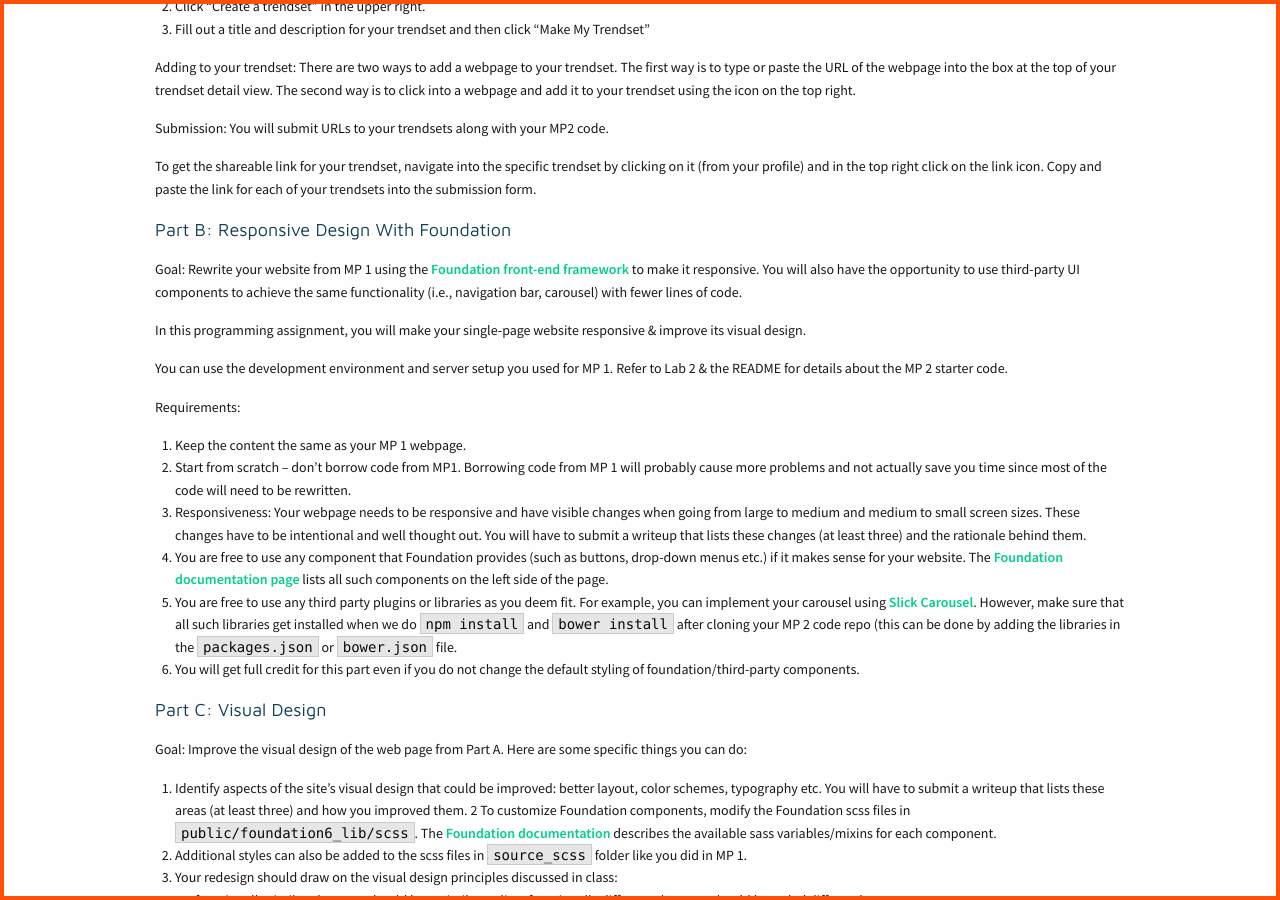
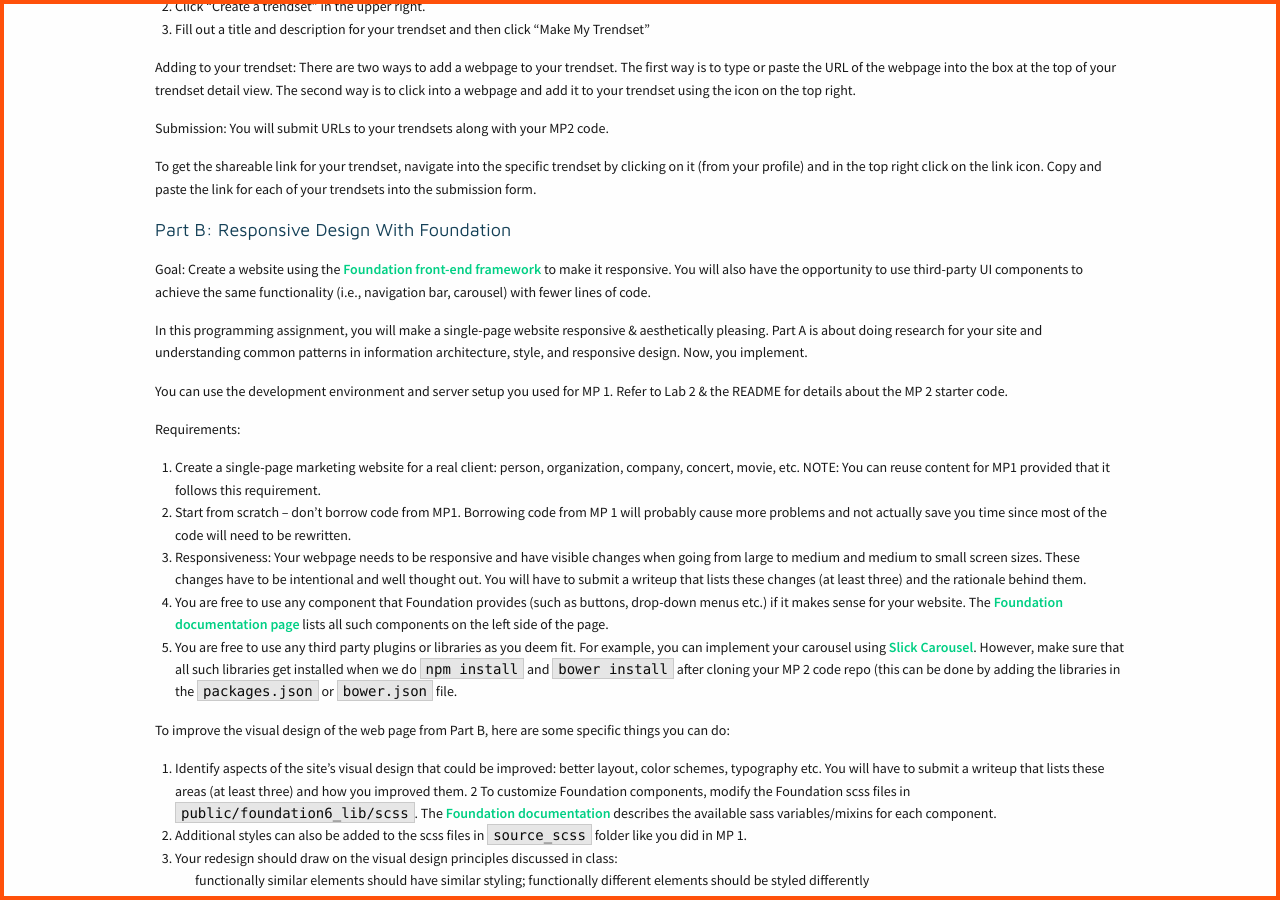
Before and after one commit to biplabdeka/fa2016, a Jekyll site: the page built from _posts/2016-2-17-MP-2.md, in a window 1280 px wide and 900 px high, scrolled down 1059 px. Built offline with Jekyll 4.4.1, drawn with Linux system fonts in a browser that asks for light colours; nearby versions of some CDN libraries.

Commit message:
Changes regarding detaching from MP1

```diff
--- a/_posts/2016-2-17-MP-2.md
+++ b/_posts/2016-2-17-MP-2.md
@@ -41,25 +41,21 @@ Submission: You will submit URLs to your trendsets along with your MP2 code.
 To get the shareable link for your trendset, navigate into the specific trendset by clicking on it (from your profile) and in the top right click on the link icon. Copy and paste the link for each of your trendsets into the submission form.
 
 <div class="section-heading">Part B: Responsive Design With Foundation</div>
-Goal: Rewrite your website from MP 1 using the [Foundation front-end framework](http://foundation.zurb.com/docs/) to make it responsive. You will also have the opportunity to use third-party UI components to achieve the same functionality (i.e., navigation bar, carousel) with fewer lines of code.
+Goal: Create a  website using the [Foundation front-end framework](http://foundation.zurb.com/docs/) to make it responsive. You will also have the opportunity to use third-party UI components to achieve the same functionality (i.e., navigation bar, carousel) with fewer lines of code.
 
-
-In this programming assignment, you will make your single-page website responsive & improve its visual design.
+In this programming assignment, you will make a single-page website responsive & aesthetically pleasing. Part A is about doing research for your site and understanding common patterns in information architecture, style, and responsive design. Now, you implement.
 
 You can use the development environment and server setup you used for MP 1. Refer to Lab 2 & the README for details about the MP 2 starter code.
 
 Requirements:
 
-1. Keep the content the same as your MP 1 webpage.
+1. Create a single-page marketing website for a real client: person, organization, company, concert, movie, etc. NOTE: You can reuse content for MP1 provided that it follows this requirement.
 2. Start from scratch -- don't borrow code from MP1. Borrowing code from MP 1 will probably cause more problems and not actually save you time since most of the code will need to be rewritten.
 3. Responsiveness: Your webpage needs to be responsive and have visible changes when going from large to medium and medium to small screen sizes. These changes have to be intentional and well thought out. You will have to submit a writeup that lists these changes (at least three) and the rationale behind them.
 4. You are free to use any component that Foundation provides (such as buttons, drop-down menus etc.) if it makes sense for your website. The [Foundation documentation page](http://foundation.zurb.com/docs/) lists all such components on the left side of the page.
 5. You are free to use any third party plugins or libraries as you deem fit. For example, you can implement your carousel using [Slick Carousel](http://kenwheeler.github.io/slick/). However, make sure that all such libraries get installed when we do `npm install` and `bower install` after cloning your MP 2 code repo (this can be done by adding the libraries in the `packages.json` or `bower.json` file.
-6. You will get full credit for this part even if you do not change the default styling of foundation/third-party components.
 
-<div class="section-heading">Part C: Visual Design</div>
-
-Goal: Improve the visual design of the web page from Part A. Here are some specific things you can do:
+To improve the visual design of the web page from Part B, here are some specific things you can do:
 
 1. Identify aspects of the site's visual design that could be improved: better layout, color schemes, typography etc. You will have to submit a writeup that lists these areas (at least three) and how you improved them.
 2 To customize Foundation components, modify the Foundation scss files in `public/foundation6_lib/scss`. The [Foundation documentation](http://foundation.zurb.com/docs/) describes the available sass variables/mixins for each component.
```
